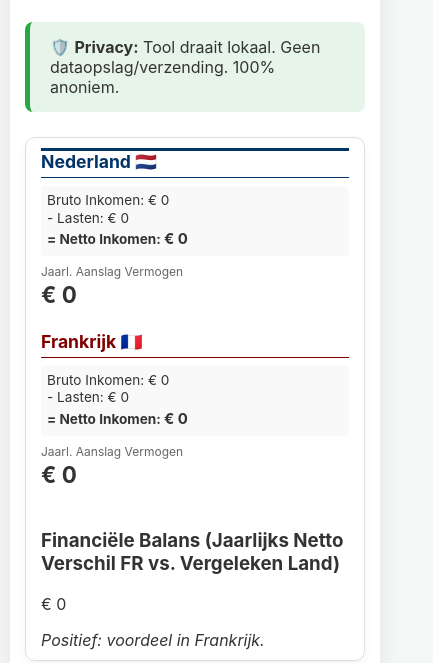
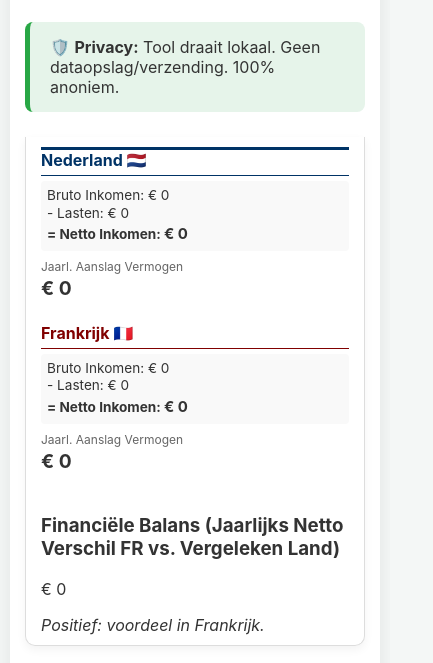
Before and after one commit to antonnoe/financieel-kompas, a plain HTML site: page index.html in a window 390 px wide. Shown: the part 156-819 px from the top of the page, 433 px wide, since content can reach past the window. Drawn offline with Linux system fonts and the light colour scheme.

Commit message:
Refactor CSS for layout and responsiveness improvements
Updated CSS variables and styles for improved layout and responsiveness, including adjustments to the sticky results bar and various component styles.

```diff
--- a/style.css
+++ b/style.css
@@ -11,6 +11,12 @@
     --danger-border: #d9534f;
 }
 
+/* Fix for sticky bar */
+html, body {
+  overflow-x: hidden; /* Prevent horizontal scrollbars interference */
+  overflow-y: auto;   /* Allow vertical scroll */
+}
+
 body {
     font-family: -apple-system, BlinkMacSystemFont, "Segoe UI", Roboto, Helvetica, Arial, sans-serif;
     background-color: var(--background-color);
@@ -20,8 +26,13 @@ body {
 }
 
 .container {
-    max-width: 900px; margin: 0 auto; background: var(--container-bg); padding: 20px 30px;
-    border-radius: 12px; box-shadow: 0 6px 20px rgba(0,0,0,0.08);
+    max-width: 900px;
+    margin: 0 auto;
+    background: var(--container-bg);
+    padding: 20px 30px;
+    border-radius: 12px;
+    box-shadow: 0 6px 20px rgba(0,0,0,0.08);
+    overflow: visible; /* Ensure container does not clip sticky */
 }
 
 header { text-align: center; border-bottom: 2px solid var(--border-color); padding-bottom: 15px; margin-bottom: 25px; }
@@ -35,15 +46,30 @@ header h1 { color: var(--secondary-color); margin: 0; }
 
 /* --- Resultaten & Conclusie --- */
 #results-bar.sticky {
-    position: -webkit-sticky; position: sticky; top: 0; z-index: 1000; display: flex; flex-wrap: wrap;
-    gap: 15px; margin-bottom: 20px; background-color: rgba(255, 255, 255, 0.95);
-    backdrop-filter: blur(8px); padding: 10px 15px; border-radius: 10px; border: 1px solid var(--border-color);
+    position: -webkit-sticky;
+    position: sticky;
+    top: 0;
+    z-index: 1000;
+    display: flex;
+    flex-wrap: wrap;
+    gap: 15px;
+    margin-bottom: 20px;
+    background-color: rgba(255, 255, 255, 0.98); /* Less transparent */
+    backdrop-filter: blur(5px); /* Less blur */
+    padding: 10px 15px;
+    border-radius: 0 0 10px 10px; /* Optional: only bottom corners */
+    border: 1px solid var(--border-color);
+    border-top: none; /* No top border when sticky */
     box-shadow: 0 4px 10px rgba(0,0,0,0.05);
 }
+
 .country-result { flex: 1; min-width: 240px; }
 .country-result h2 {
-    margin: 0 0 8px 0; font-size: 1.1em; color: var(--primary-color);
-    border-bottom: 1px solid; padding-bottom: 5px;
+    margin: 0 0 5px 0; /* Reduced margin */
+    font-size: 1em; /* Slightly smaller */
+    color: var(--primary-color);
+    border-bottom: 1px solid;
+    padding-bottom: 5px;
 }
 #result-fr h2 { color: var(--secondary-color); }
 
@@ -61,7 +87,11 @@ header h1 { color: var(--secondary-color); margin: 0; }
 
 .result-metric { margin-bottom: 8px; }
 .result-metric label { display: block; font-size: 0.75em; color: #666; margin-bottom: 2px; }
-.result-value { font-size: 1.4em; font-weight: bold; color: var(--text-color); }
+.result-value {
+    font-size: 1.2em; /* Slightly smaller */
+    font-weight: bold;
+    color: var(--text-color);
+}
 .explanation-text { font-size: 0.75em; color: #555; font-style: italic; }
 
 .conclusion-integrated {
@@ -72,7 +102,11 @@ header h1 { color: var(--secondary-color); margin: 0; }
     border-top: 1px dashed var(--border-color);
 }
 .conclusion-integrated h3 { margin: 0 0 3px 0; font-size: 1em; font-weight: bold; }
-.conclusion-integrated p { font-size: 1.8em; font-weight: bold; margin: 3px 0; }
+.conclusion-integrated p {
+    font-size: 1.5em; /* Slightly smaller */
+    font-weight: bold;
+    margin: 3px 0;
+}
 .conclusion-integrated em { font-size: 0.8em; }
 .conclusion-integrated.positive p { color: var(--success-border); }
 .conclusion-integrated.negative p { color: var(--danger-border); }
@@ -100,36 +134,34 @@ header h1 { color: var(--secondary-color); margin: 0; }
 .date-group select { flex: 1; }
 
 .household-choice { padding: 20px; }
-.household-choice label { font-size: 1.1em; text-align: center; }
+.household-choice label { font-size: 1.1em; text-align: center; display: block; /* Ensure label is block */ margin-bottom: 10px; }
 .choice-buttons { display: flex; gap: 10px; margin-top: 15px; }
 .choice-buttons button {
     flex: 1; padding: 15px; font-size: 1.1em; cursor: pointer; border: 2px solid var(--border-color);
     background-color: transparent; border-radius: 8px; transition: all 0.2s;
 }
+/* Active state for household buttons */
 .choice-buttons button.active {
     background-color: var(--primary-color); color: white; border-color: var(--primary-color);
 }
 
-/* --- NIEUWE STIJLEN VOOR LANDKEUZE --- */
+/* Active state for country choice buttons */
 .choice-buttons button#btn-nl.active {
     background-color: var(--primary-color);
     color: white;
     border-color: var(--primary-color);
 }
-
 .choice-buttons button#btn-be.active {
-    background-color: #FDDA25; /* Belgisch Goud */
+    background-color: #FDDA25; /* Belgian Gold */
     color: #333;
     border-color: #FDDA25;
 }
 
-/* Stijl voor het resultaatblok van het vergelijkingsland */
+/* Style for the comparison country result block */
 #compare-country-result {
-    border-top: 3px solid var(--primary-color);
+    border-top: 3px solid var(--primary-color); /* Default NL */
     transition: border-color 0.3s ease;
 }
-/* --- EINDE NIEUWE STIJLEN --- */
-
 
 .partner-section {
     border: 1px solid var(--border-color); padding: 25px; border-radius: 8px;
@@ -143,7 +175,7 @@ header h1 { color: var(--secondary-color); margin: 0; }
 #partner2-section { background-color: #f9f9ff; }
 #partner2-section .partner-title { color: var(--secondary-color); }
 
-/* --- Verbeterde Sliders --- */
+/* --- Sliders --- */
 input[type="range"].slider {
     -webkit-appearance: none; appearance: none; width: 100%; height: 12px;
     background: #e9e9e9; border-radius: 6px; outline: none; cursor: pointer; margin-top: 5px;
@@ -155,12 +187,14 @@ input[type="range"].slider::-webkit-slider-thumb {
 }
 input[type="range"].slider:active::-webkit-slider-thumb { transform: scale(1.15); }
 
+/* --- Selects --- */
 select { width: 100%; padding: 12px; border: 1px solid #ccc; border-radius: 5px; font-size: 1em; background-color: white; }
 
+/* --- Tooltips --- */
 .tooltip {
     display: inline-block; position: relative; cursor: help; background-color: #e0e0e0;
     color: #555; border-radius: 50%; width: 18px; height: 18px; text-align: center;
-    font-size: 12px; line-height: 18px;
+    font-size: 12px; line-height: 18px; margin-left: 4px; /* Space between label and tooltip */
 }
 .tooltip::after {
     content: attr(data-text); position: absolute; bottom: 125%; left: 50%;
@@ -170,6 +204,7 @@ select { width: 100%; padding: 12px; border: 1px solid #ccc; border-radius: 5px;
 }
 .tooltip:hover::after { opacity: 1; visibility: visible; }
 
+/* --- Buttons --- */
 #actions { text-align: center; margin: 30px 0; }
 #reset-btn {
     background-color: var(--secondary-color); color: white; font-size: 1.2em;
@@ -178,28 +213,29 @@ select { width: 100%; padding: 12px; border: 1px solid #ccc; border-radius: 5px;
 #reset-btn:hover { background-color: #600000; }
 #copy-btn {
     background-color: var(--primary-color); color: white; border: none;
-    padding: 5px 10px; border-radius: 5px; cursor: pointer;
+    padding: 5px 10px; border-radius: 5px; cursor: pointer; margin-left: 10px; /* Space */
 }
 #copy-btn:hover { background-color: #001f3f; }
 
+/* --- Footer & Breakdown --- */
 footer {
     text-align: center; font-size: 0.8em; color: #777;
     margin-top: 30px; padding-top: 20px; border-top: 1px solid var(--border-color);
 }
-#calculation-breakdown { padding: 15px; font-family: monospace; font-size: 14px; white-space: pre; background-color: #f5f5f5; border-radius: 5px; overflow-x: auto; }
+#calculation-breakdown { padding: 15px; font-family: monospace; font-size: 14px; white-space: pre-wrap; /* Allow wrapping */ word-wrap: break-word; /* Break long lines */ background-color: #f5f5f5; border-radius: 5px; overflow-x: auto; }
 .static-content { padding: 15px; line-height: 1.5; }
 .static-content p, .static-content ul { margin: 0 0 10px 0; }
 .static-content ul { padding-left: 20px; }
 .static-content a { color: var(--primary-color); text-decoration: none; }
 .static-content a:hover { text-decoration: underline; }
 
-/* --- Responsiviteit --- */
+/* --- Responsiveness --- */
 @media (max-width: 768px) {
     body { padding: 10px; }
     .container { padding: 15px; }
     .form-grid { grid-template-columns: 1fr; gap: 25px; }
-    #results-bar.sticky { flex-direction: column; position: static; }
-    .partner-section { grid-column: 1 / -1; }
+    #results-bar.sticky { flex-direction: column; position: static; } /* Remove sticky on small screens */
+    .partner-section { grid-column: 1 / -1; } /* Ensure partner sections stack */
     .choice-buttons button { font-size: 1em; padding: 12px; }
     #reset-btn { font-size: 1.1em; padding: 12px 30px; }
     .module summary { font-size: 1.1em; }
```
